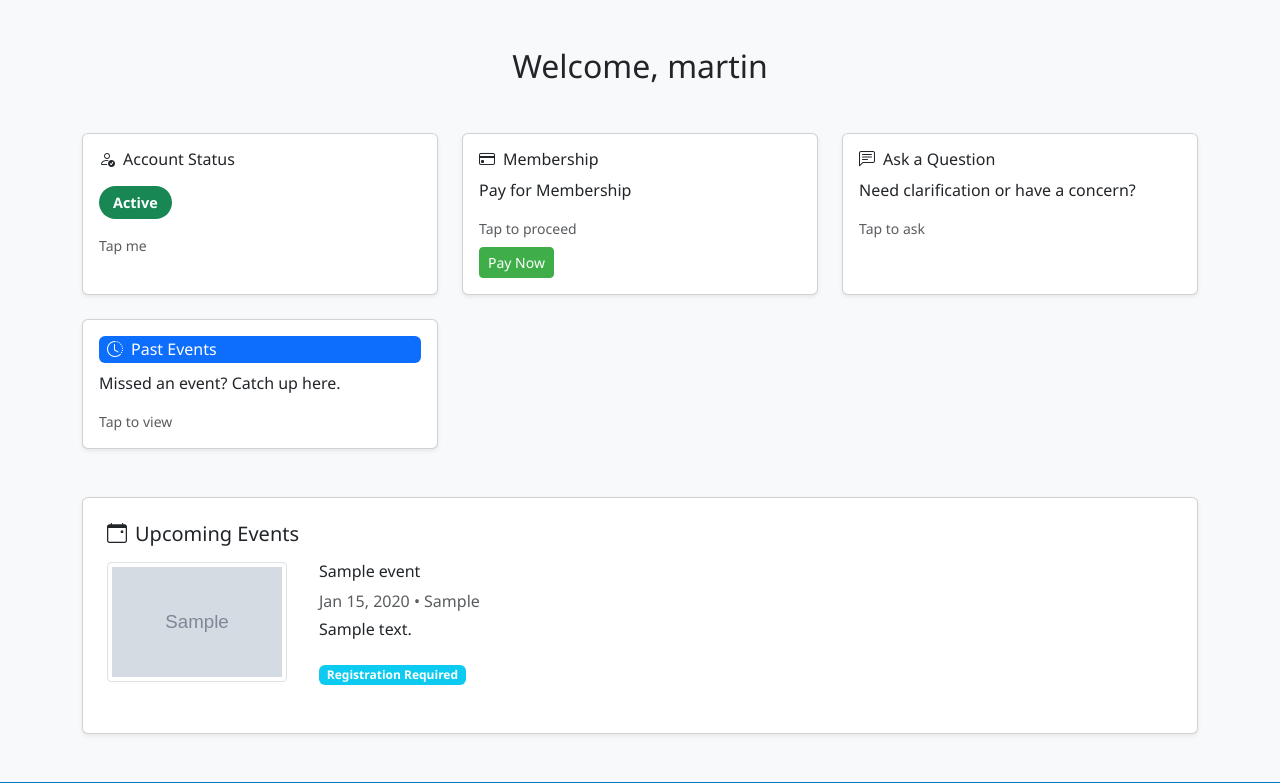
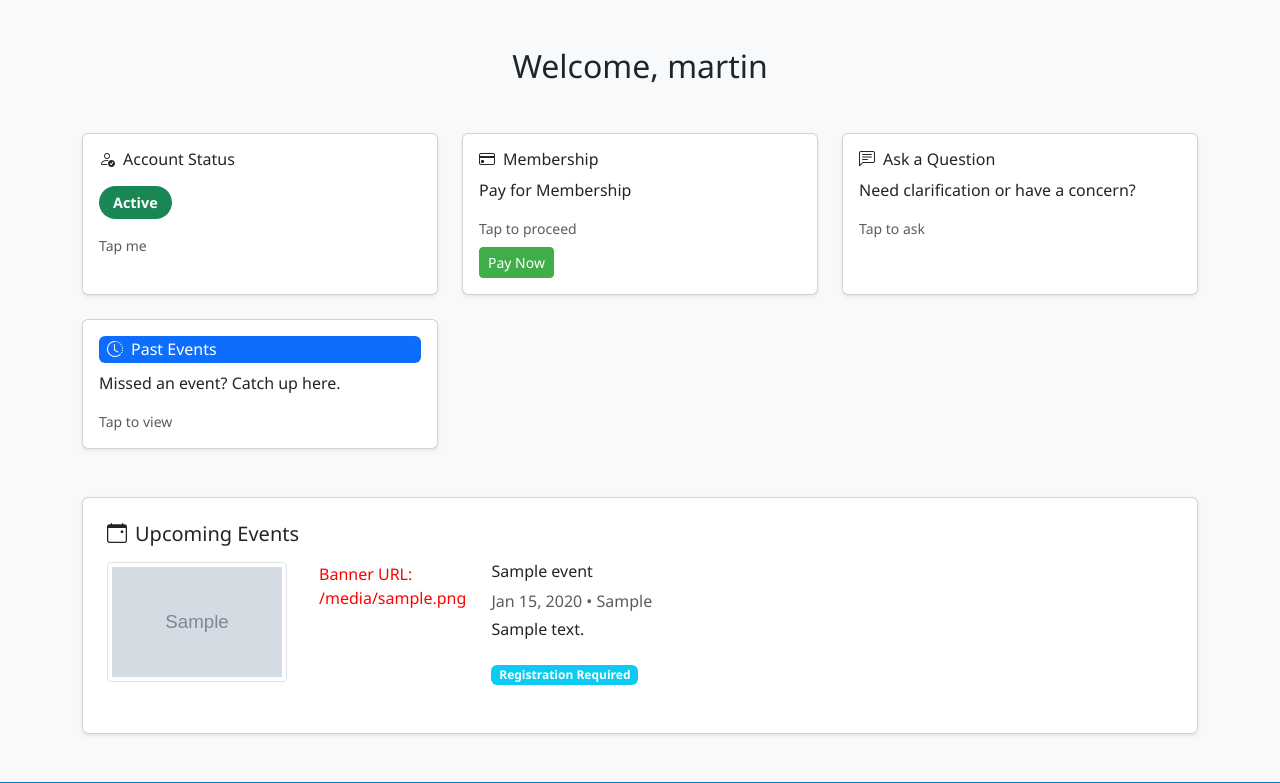
Before and after one commit to CodeConjurer09/jkusos, a Django app: template templates/accounts/dashboard.html in a window 1280 px wide. Shown: the part 77-860 px from the top of the page. Run offline with Django 5.2, Linux system fonts and the light colour scheme; the template is opened without the code that fills it: values that come from a table or form of the project are taken from there, others are empty; a user stored in the database is signed in; data comes from the database, SQL or seed files in the repository; tables that the repository leaves empty hold one stand-in row (values such as "Sample post"); grey boxes marked "Sample" are stand-in pictures.

Commit message:
Add debug print for banner.url to test Cloudinary

```diff
--- a/templates/accounts/dashboard.html
+++ b/templates/accounts/dashboard.html
@@ -132,6 +132,7 @@
         <img src="{{ event.banner.url }}" alt="{{ event.title }}"
              class="img-thumbnail mb-3 mb-md-0 me-md-3"
              style="width: 180px; height: 120px; object-fit: cover; flex-shrink: 0;">
+             <p style="color: red;">Banner URL: {{ event.banner.url }}</p>
       {% endif %}
       <div class="flex-grow-1">
         <h6>{{ event.title }}</h6>
```
